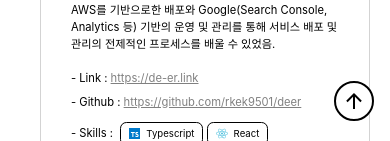
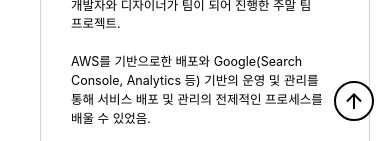
Before and after one commit to rkek9501/portfolio, a React (Create React App) app: page / in a window 390 px wide. Shown: the part 703-844 px from the top of the page. Built offline with nearby package versions, Linux system fonts and the light colour scheme.

Commit message:
모바일 스크롤 이슈 수정

```diff
--- a/src/App.tsx
+++ b/src/App.tsx
@@ -1,4 +1,4 @@
-import React, { useState, useRef, useCallback, useMemo } from "react";
+import React, { useState, useRef, useCallback, useMemo, useEffect } from "react";
 import styled from "styled-components";
 
 import Header from "@components/Header";
@@ -10,7 +10,7 @@ import * as gtag from "@utils/gtag";
 
 const MainContainer = styled.div`
   width: 100vw;
-  height: 100vh;
+  height: calc(var(--vh, 1vh) * 100);
   display: flex;
   flex-direction: column;
   overflow-y: none;
@@ -150,6 +150,12 @@ const App = () => {
     }
   }, [contentLoaded]);
 
+  useEffect(() => {
+    // 현재 뷰포트의 크기를 가져와 --vh 속성 추가
+    let vh = window.innerHeight * 0.01;
+    document.documentElement.style.setProperty('--vh', `${vh}px`);
+  }, [])
+
   useInitialScrollByHash(() => {
     setHiddenHeader(true);
   }, 100);
--- a/src/contents/projects.tsx
+++ b/src/contents/projects.tsx
@@ -80,10 +80,10 @@ const Projects = () => {
         <br/>
 
         {project.url && <div className="description">
-          - Link :&nbsp;
           <div onClick={() => {
             gtag.event({ action: "click_link", category: "move_to_link", label: `project_${project.title}`, value: project.url||"" });
           }}>
+            <span>- Link :&nbsp;</span>
             <a href={project.url} target="_blank">
               {project.url}
             </a>
@@ -91,10 +91,10 @@ const Projects = () => {
         </div>}
 
         {project.github && <div className="description">
-          - Github :&nbsp;
           <div onClick={() => {
             gtag.event({ action: "click_link", category: "move_to_github", label: `project_${project.title}`, value: project.github||"" });
           }}>
+            <span>- Github :&nbsp;</span>
             <a href={project.github} target="_blank">
               {project.github}
             </a>
--- a/src/datas/projects.tsx
+++ b/src/datas/projects.tsx
@@ -25,8 +25,8 @@ const ProjectDatas: ProjectType[] = [{
     "Typescript",
     "React", "Nextjs", // "styled-components",
     "Nodejs", "Express", "Sqlite",
-    "Nginx", "PM2", "AWS(EC2, RDS, Route53, ect...)",
-    "Figma", "Github",
+    "Nginx", "PM2", "Figma",
+    "AWS(EC2, RDS, Route53, ect...)",
     "Google-Analytics", "Google-Search-Console",
   ]
 }, {
--- a/src/index.css
+++ b/src/index.css
@@ -1,14 +1,9 @@
 html {
   font-size: 62.5%;
 }
-@media (min-width: 481px) and (max-width: 768px) {
+@media (min-width: 1px) and (max-width: 768px) {
   html {
     font-size: 56%;
-  }
-}
-@media (min-width: 1px) and (max-width: 480px) {
-  html {
-    font-size: 50%;
   }
 }
 body {
```
